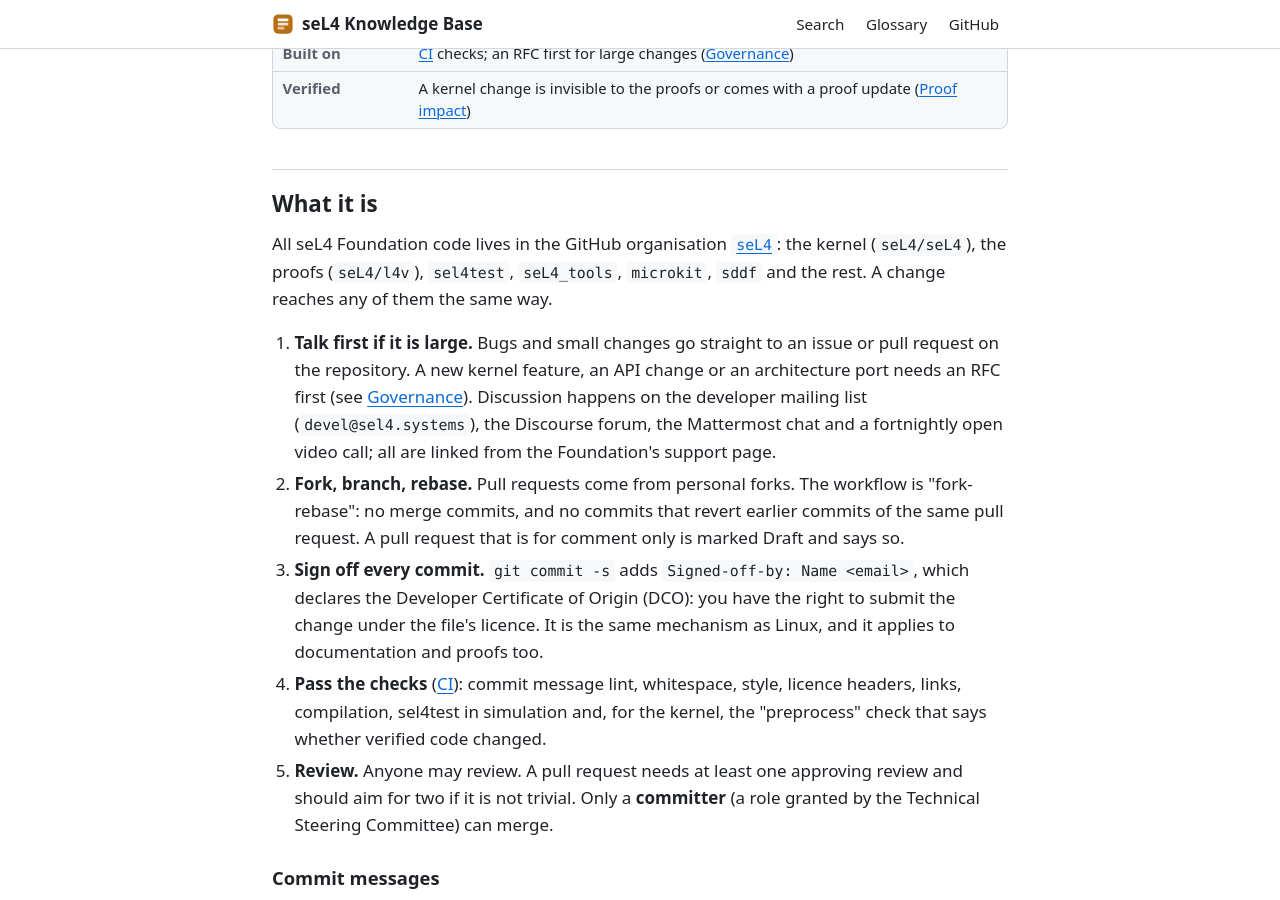
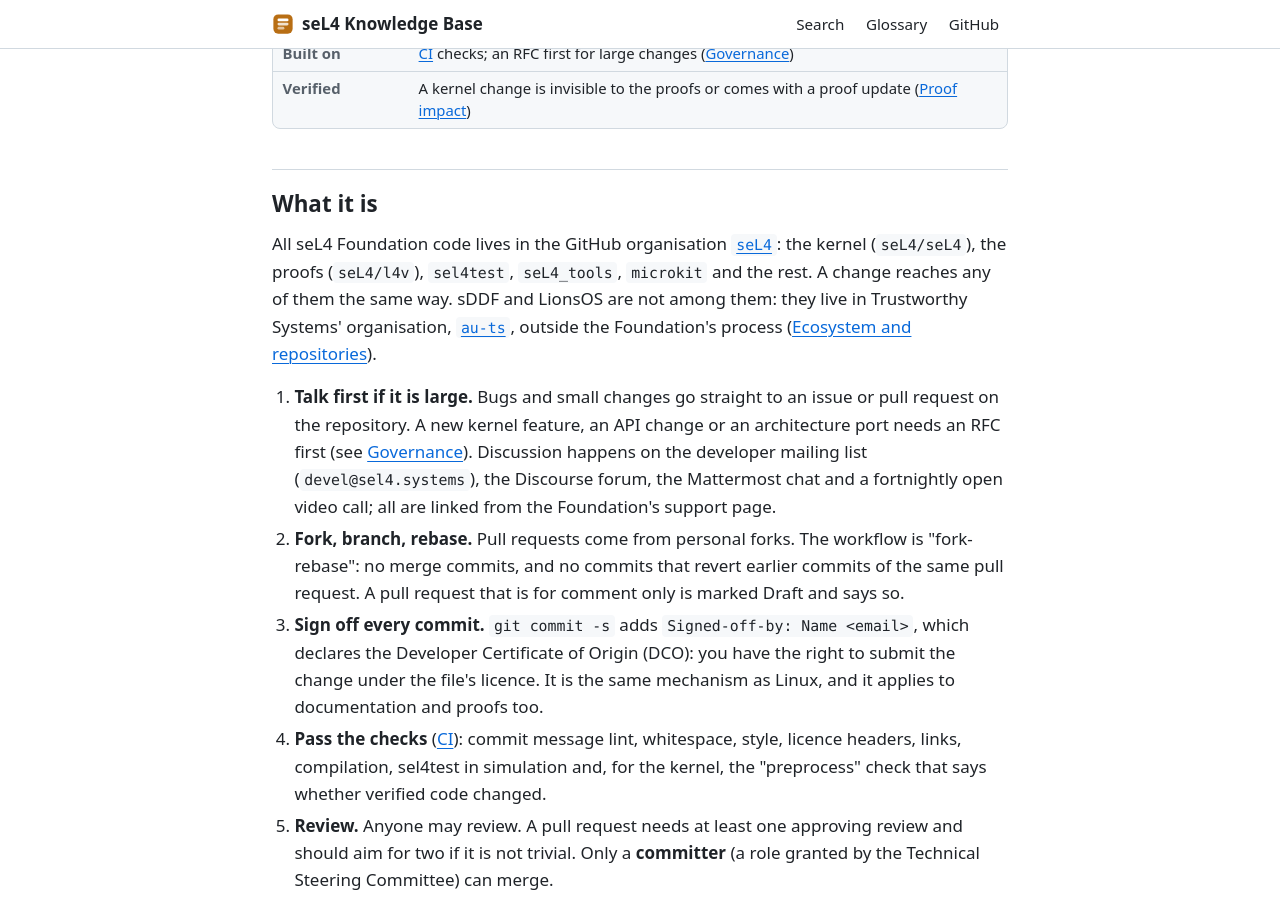
Before and after one commit to timretout/kb-for-seL4, a Jekyll site: the page built from sel4/contributing-a-patch.md, in a window 1280 px wide and 900 px high, scrolled down 566 px. Built offline with Jekyll 4.4.1, drawn with Linux system fonts in a browser that asks for light colours; our own code applies the rules of GitHub Pages for plain Markdown files.

Commit message:
kb: correct three claims against upstream sources
sel4test: SIMULATION forces KernelIOMMU off (ApplyCommonSimulationSettings);
x86 without it forces it on. Contributing: sDDF is in au-ts, not the seL4
organisation. Hypervisor: the elfloader leaves EL2 for a non-hypervisor
kernel and never refuses, as the elfloader page already says.

Co-Authored-By: Claude Fable 5.2 <noreply@anthropic.com>

```diff
--- a/sel4/contributing-a-patch.md
+++ b/sel4/contributing-a-patch.md
@@ -21,8 +21,11 @@ Read first: [Source layout](source-layout.md), [Verification](verification.md).
 
 All seL4 Foundation code lives in the GitHub organisation
 [`seL4`](https://github.com/seL4): the kernel (`seL4/seL4`), the proofs
-(`seL4/l4v`), `sel4test`, `seL4_tools`, `microkit`, `sddf` and the rest.
-A change reaches any of them the same way.
+(`seL4/l4v`), `sel4test`, `seL4_tools`, `microkit` and the rest.
+A change reaches any of them the same way. sDDF and LionsOS are not
+among them: they live in Trustworthy Systems' organisation,
+[`au-ts`](https://github.com/au-ts), outside the Foundation's process
+([Ecosystem and repositories](ecosystem.md)).
 
 1. **Talk first if it is large.** Bugs and small changes go straight to an
    issue or pull request on the repository. A new kernel feature, an API
```
Also changed, not shown: sel4/hypervisor.md (+3 -2 lines), sel4/sel4test.md (+1 -1 lines).
